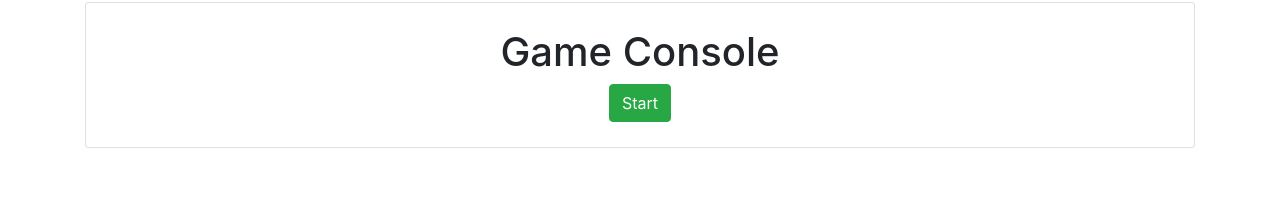
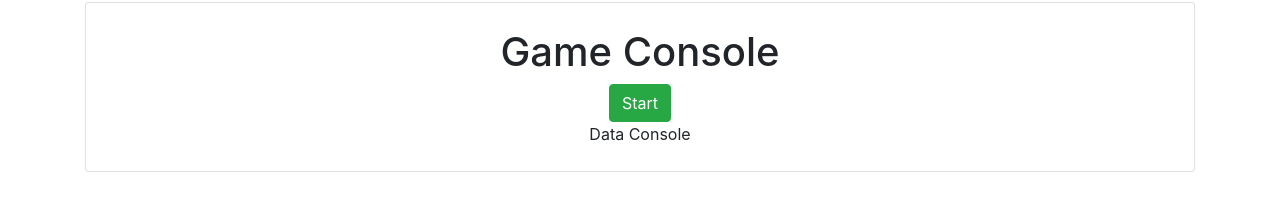
Before and after one commit to ghigbie/vue-monster-battle, a Vue app: page / in a window 1280 px wide. Shown: the part 342-554 px from the top of the page. Built offline with nearby package versions, Linux system fonts and the light colour scheme.

Commit message:
Import data console component

```diff
--- a/src/components/GameConsole.vue
+++ b/src/components/GameConsole.vue
@@ -13,13 +13,19 @@
                 <button class="btn btn-dark controls">Give Up</button>
             </template>
         </div>
+        <DataConsole />
     </div>
 </template>
 
 <script>
+import DataConsole from './DataConsole';
+
 export default {
     name: 'GameConsole',
     props: ['newGame'],
+    components: {
+        DataConsole
+    },
     data(){
         return {
         }
```
